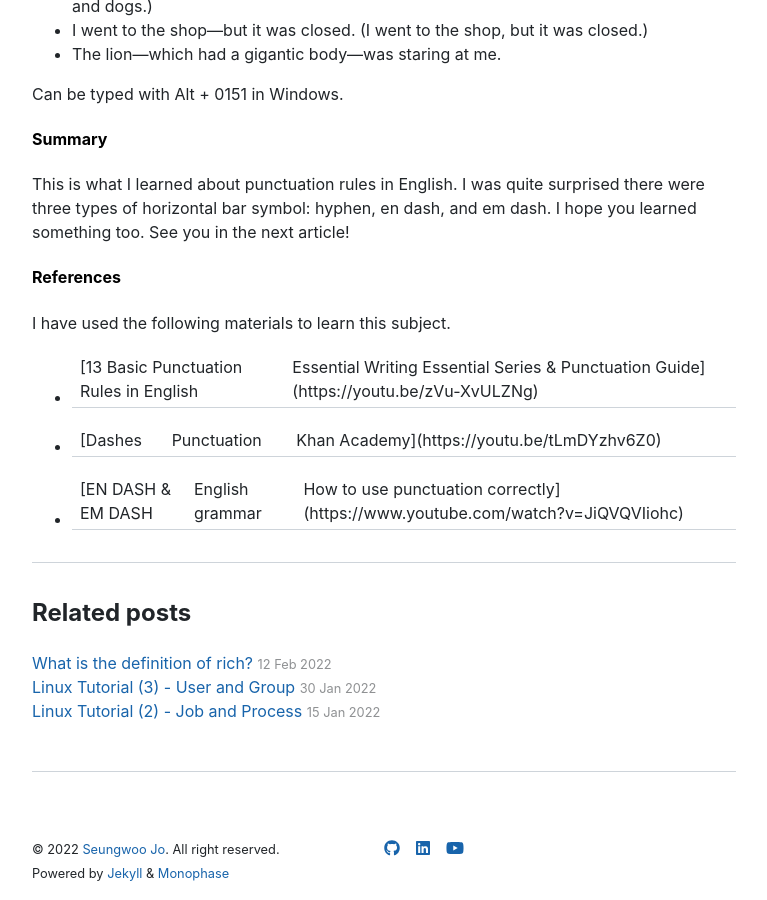
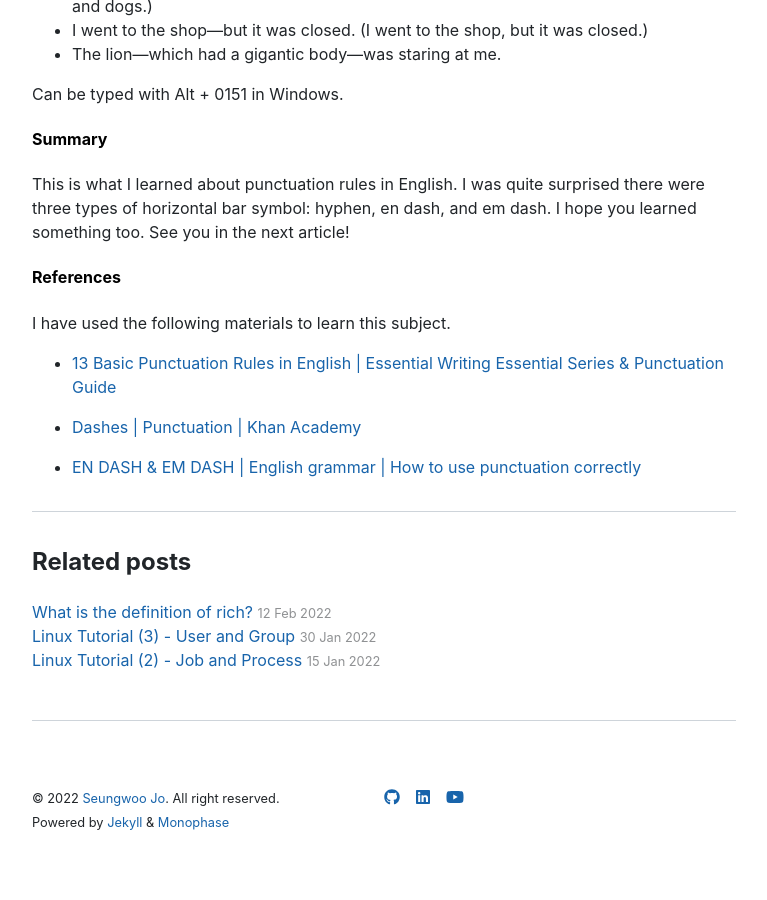
Before and after one commit to SPICYJO/spicyjo.github.io, a Jekyll site: the page built from _posts/english/2022-02-20-english-punctuations.md, in a window 1280 px wide and 900 px high, scrolled down 2110 px. Shown: the whole window, without its empty margins (256-1023 px from the left). Built offline with Jekyll 4.4.1, drawn with Linux system fonts in a browser that asks for light colours; nearby versions of some CDN libraries; comment, search, counter and statistics services are not loaded; after the commit the page ends 2959 px from its top, so only the background shows below that.

Commit message:
Add punctuation rules in English - Escape pipe char

```diff
--- a/_posts/english/2022-02-20-english-punctuations.md
+++ b/_posts/english/2022-02-20-english-punctuations.md
@@ -80,8 +80,8 @@ This is what I learned about punctuation rules in English. I was quite surprised
 #### References
 I have used the following materials to learn this subject.
 
-- [13 Basic Punctuation Rules in English | Essential Writing Essential Series & Punctuation Guide](https://youtu.be/zVu-XvULZNg)
+- [13 Basic Punctuation Rules in English \| Essential Writing Essential Series & Punctuation Guide](https://youtu.be/zVu-XvULZNg)
 
-- [Dashes | Punctuation | Khan Academy](https://youtu.be/tLmDYzhv6Z0)
+- [Dashes \| Punctuation \| Khan Academy](https://youtu.be/tLmDYzhv6Z0)
 
-- [EN DASH & EM DASH | English grammar | How to use punctuation correctly](https://www.youtube.com/watch?v=JiQVQVIiohc)
+- [EN DASH & EM DASH \| English grammar \| How to use punctuation correctly](https://www.youtube.com/watch?v=JiQVQVIiohc)
```
